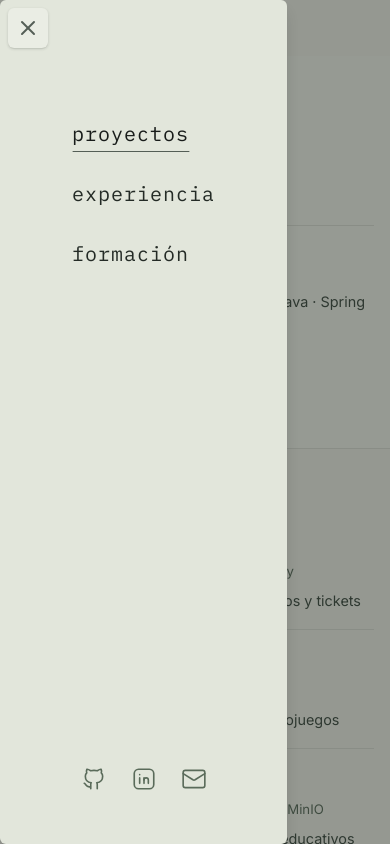
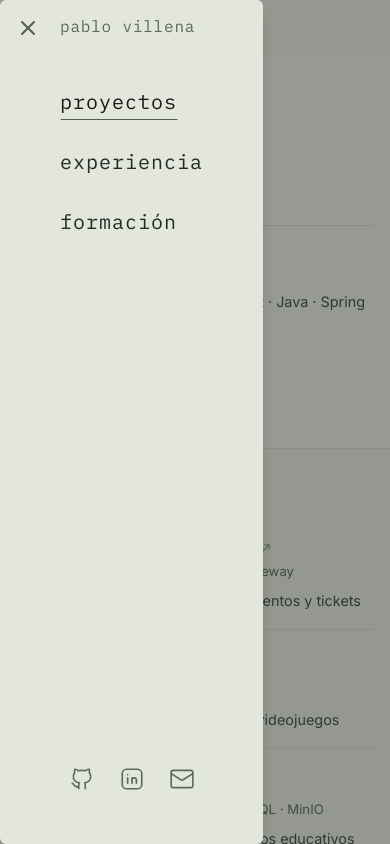
Before and after one commit to ivfrost/ivfrost-portfolio, a Next.js app: page / in a window 390 px wide. Both pictures are taken after a click on the button 28 px from the left and 28 px from the top of the page. Shown: the top 844 px of the page. Built offline with nearby package versions, Linux system fonts and the light colour scheme.

Commit message:
feat(nav): add auto-hiding name to navbar on mobile

```diff
--- a/components/organisms/Header.tsx
+++ b/components/organisms/Header.tsx
@@ -3,12 +3,11 @@
 import Container from '../layout/Container';
 import type { NavLinkData } from '../molecules/NavItem';
 import Navbar from './Navbar';
-import { Menu } from 'lucide-react';
+import { Menu, X } from 'lucide-react';
 import { cx } from 'class-variance-authority';
 import Link from 'next/link';
 import Button from '../atoms/Button';
 import { motion, AnimatePresence } from 'framer-motion';
-import { X } from 'lucide-react';
 import { useState, useEffect } from 'react';
 import Socialbar from '../organisms/Socialbar';
 import socials from '@/data/socials';
@@ -21,6 +20,19 @@ interface HeaderProps {
 
 export default function Header({ items, logo, className }: HeaderProps) {
 	const [isOpen, setIsOpen] = useState(false);
+	const [showNameInMobileBar, setShowNameInMobileBar] = useState(false);
+
+	useEffect(() => {
+		const handleScroll = () => {
+			const threshold = 80;
+			setShowNameInMobileBar(window.scrollY > threshold);
+		};
+
+		handleScroll();
+		window.addEventListener('scroll', handleScroll, { passive: true });
+
+		return () => window.removeEventListener('scroll', handleScroll);
+	}, []);
 
 	useEffect(() => {
 		document.body.style.overflow = isOpen ? 'hidden' : '';
@@ -44,10 +56,7 @@ export default function Header({ items, logo, className }: HeaderProps) {
 							<Link href="/">{logo}</Link>
 						) : (
 							<Link href="/">
-								<span
-									className="font-mono text-sm tracking-wider
-						 lowercase hover:text-ink transition-colors"
-								>
+								<span className="font-mono text-sm tracking-wider lowercase hover:text-ink transition-colors">
 									pablo villena
 								</span>
 							</Link>
@@ -57,10 +66,12 @@ export default function Header({ items, logo, className }: HeaderProps) {
 					<Socialbar socials={socials} />
 				</Container>
 			</header>
+
+			{/* MOBILE HEADER */}
 			<header
 				className={cx(
 					'sticky top-0 left-0 z-50 flex items-center',
-					'text-text-meta sm:hidden bg-background',
+					'text-text-meta sm:hidden bg-background gap-px',
 					isOpen ? 'bg-background-nav-open' : 'bg-background',
 					className,
 				)}
@@ -70,9 +81,8 @@ export default function Header({ items, logo, className }: HeaderProps) {
 					type="button"
 					variant="ghost"
 					modifier="icon-only"
-					className="z-50 bg-background shadow-sm shadow-ink/16 rounded-md m-2 p-2"
+					className="z-60 bg-transparent m-2 p-2"
 				>
-					{' '}
 					<AnimatePresence mode="wait">
 						{isOpen ? (
 							<motion.div
@@ -97,6 +107,15 @@ export default function Header({ items, logo, className }: HeaderProps) {
 						)}
 					</AnimatePresence>
 				</Button>
+
+				{showNameInMobileBar && !isOpen && (
+					<Link href="/">
+						<span className="font-mono text-base tracking-wider lowercase hover:text-ink transition-colors">
+							pablo villena
+						</span>
+					</Link>
+				)}
+
 				<AnimatePresence>
 					{isOpen && (
 						<motion.nav
@@ -104,18 +123,28 @@ export default function Header({ items, logo, className }: HeaderProps) {
 							animate={{ x: 0 }}
 							exit={{ x: '-100%' }}
 							transition={{ duration: 0.2 }}
-							className="fixed top-0 left-0 bg-background-nav h-full flex flex-col justify-between pt-26 pb-13 px-18 gap-10 text-lg shadow-lg shadow-ink/16 rounded-md"
+							className="fixed top-0 left-0 bg-background-nav h-full flex flex-col justify-between pt-3 pb-13 px-15 gap-10 text-lg shadow-lg shadow-ink/16 rounded-md z-50"
 						>
-							<Navbar
-								items={items}
-								isMobile
-								onNavigate={() => setIsOpen(false)}
-							/>
+							<div className="flex flex-col gap-8">
+								<Link href="/">
+									<span className="font-mono text-base tracking-wider lowercase hover:text-ink transition-colors">
+										pablo villena
+									</span>
+								</Link>
+
+								<Navbar
+									items={items}
+									isMobile
+									onNavigate={() => setIsOpen(false)}
+								/>
+							</div>
+
 							<Socialbar isMobile socials={socials} />
 						</motion.nav>
 					)}
 				</AnimatePresence>
 			</header>
+
 			{isOpen && (
 				<div
 					className="fixed inset-0 bg-ink/40 z-40"
```
